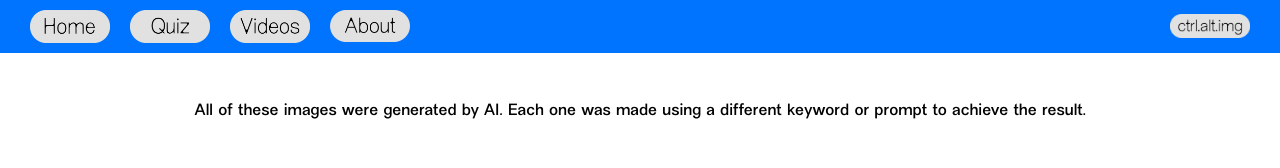
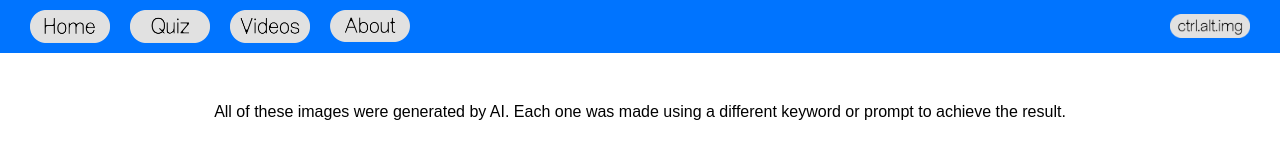
Before and after one commit to foam-develop/ctrlaltimg, a website: page start_quiz.html in a window 1280 px wide. Shown: the top 168 px of the page. Drawn offline with Linux system fonts and the light colour scheme; grey boxes are pictures that could not be loaded.

Commit message:
retry package.json

```diff
--- a/main.css
+++ b/main.css
@@ -4,6 +4,15 @@
     font-weight: normal;
     font-style: normal;
 }
+
+@font-face {
+    font-family: 'NewEdge666-RegularRounded';
+    src: url('fonts/NewEdge666-RegularRounded.woff2') format('woff2'),
+    font-weight: normal;
+    font-style: normal;
+}
+
+
 
 * {
     box-sizing: border-box;
@@ -112,10 +121,15 @@ header {
 
 .start_button {
 	margin-top: 20px;
+	display: inline;
 }
 
 .start {
 	width: 100px;
+}
+
+.light_rounded {
+	font-family: 'NewEdge666-UltraLightRounded', sans-serif;
 }
 
 main {
@@ -160,6 +174,7 @@ img {
 .main-text {
 	margin-top: 50px;
 	margin-bottom: 50px;
+	text-align: center;
 }
 
 #next_container {
--- a/package.json
+++ b/package.json
@@ -1,6 +1,10 @@
 {
   "name": "your-project",
   "version": "1.0.0",
+  "scripts": {
+    "build": "npm run build",
+    "start": "npm start"
+  },
   "dependencies": {
     "fs": "^0.0.1-security",
     "path": "^0.12.7"
--- a/start_quiz.html
+++ b/start_quiz.html
@@ -96,6 +96,11 @@
 				html = document.getElementById("container");
 				console.log(quizStep);
 
+				main = document.getElementById("main");
+				main.style.backgroundImage = "url('images/thanks_background.png') no-repeat center center";
+				/*main.style.background-size = "cover;";*/
+
+
 				newhtml = "<img width=200px src='images/your_score.png'><p>"+score+"/4</p><img width=200px src='images/thanks_visit_booth.png'>";
 				html.innerHTML = newhtml;
 				next = document.getElementById("next_container");
@@ -153,9 +158,9 @@
 	</div>
 </header>
 
-<main>
+<main id="main">
 	<div id="container">
-		<p class="main-text">All of these images were generated by AI. Each one was made
+		<p class="main-text light_rounded">All of these images were generated by AI. Each one was made
                 using a different keyword or prompt to achieve the result.</p>
         <p class="image-row">
 			<img class="ai_image" src="quiz_images/1.png">
```
